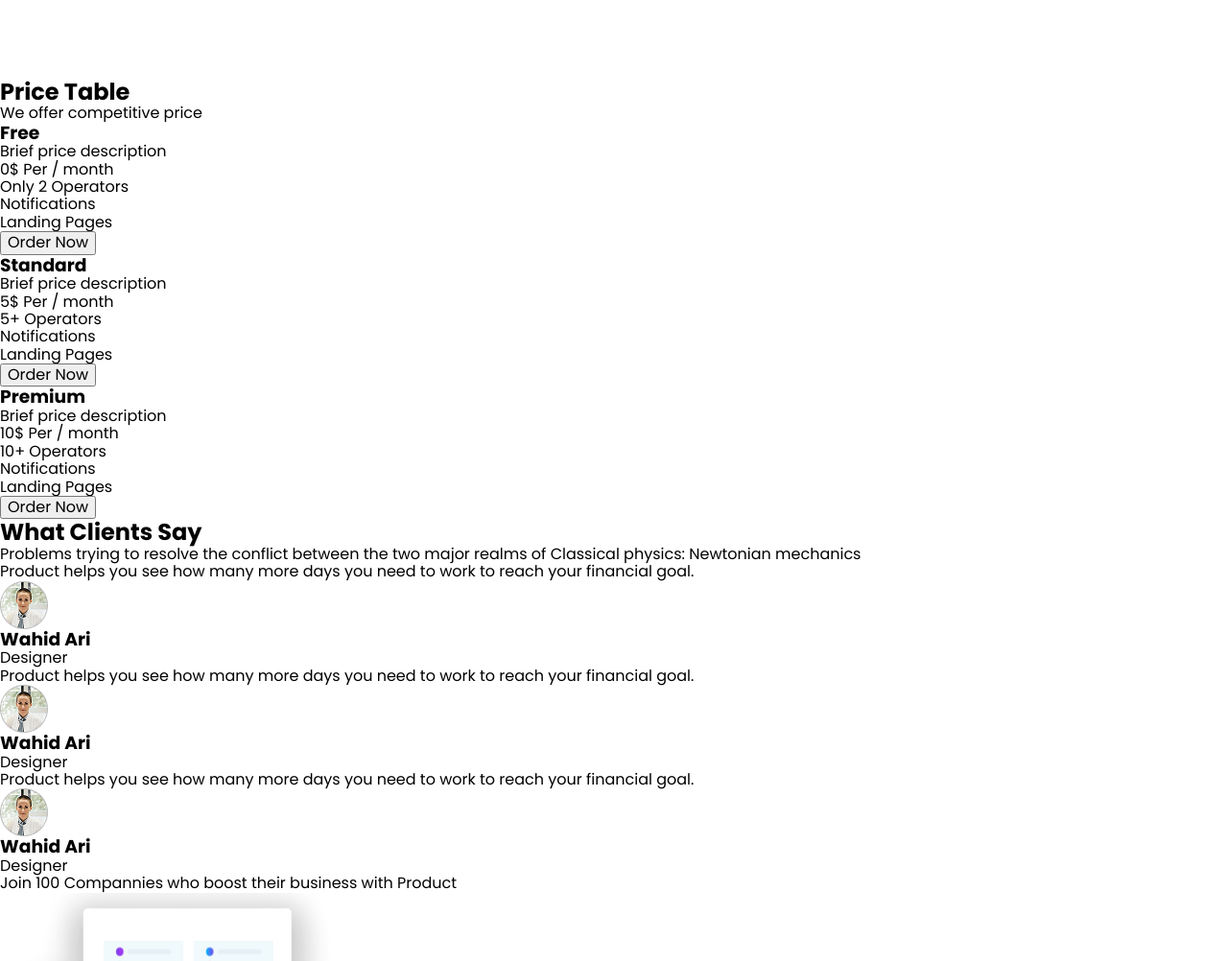
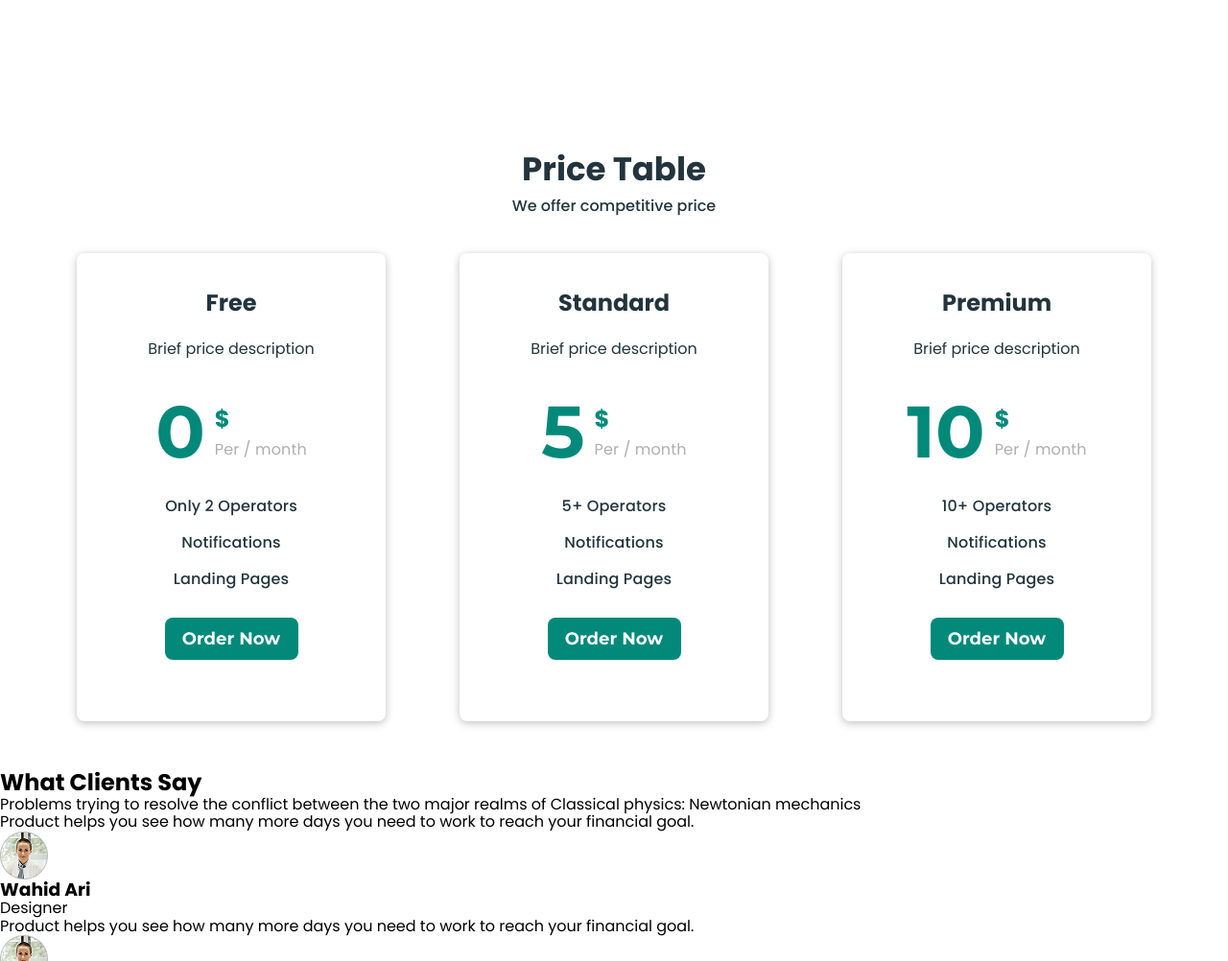
Before and after one commit to kwinto7/team-118-10, a plain HTML site: page index.html in a window 1280 px wide. Shown: the part 4000-5002 px from the top of the page at 96% size. Drawn offline with nearby package versions, Linux system fonts and the light colour scheme.

Commit message:
modify index and ctyles

```diff
--- a/css/styles.css
+++ b/css/styles.css
@@ -478,3 +478,164 @@ img {
     color: #02897a;
 }
 /* ---------------strategies----------- */
+/* ---------------price-table----------- */
+.price-table {
+    padding-top: 75px;
+    padding-bottom: 50px;
+    text-align: center;
+}
+
+.price-table-title {
+    font-weight: 700;
+    font-size: 34px;
+    color: #22343d;
+    margin-bottom: 10px;
+}
+
+.price-table-text {
+    font-weight: 500;
+    font-size: 16px;
+    color: #22343d;
+    margin-bottom: 40px;
+}
+
+.price-table-list {
+    display: flex;
+    justify-content: space-between;
+
+}
+
+.price-table-item {
+    border-radius: 8px;
+    width: 322px;
+    height: 456px;
+    box-shadow: 0 2px 8px 0 rgba(0, 0, 0, 0.25);
+    background: #fff;
+    padding-top: 32px;
+    /* padding-bottom: 32px; */
+}
+
+.item-subtitle {
+    font-weight: 700;
+    font-size: 24px;
+    line-height: 167%;
+    color: #22343d;
+    margin-bottom: 8px;
+}
+
+.item-description {
+    font-size: 16px;
+    line-height: 250%;
+    color: #22343d;
+    margin-bottom: 16px;
+}
+
+.item-price-container {
+    display: flex;
+    gap: 10px;
+    justify-content: center;
+    align-items: center;
+    margin-bottom: 16px;
+}
+.curency-period-container {
+    text-align-last: left;
+}
+
+.item-price {
+    font-family: "Montserrat", sans-serif;
+    font-weight: 700;
+    font-size: 76px;
+    line-height: 132%;
+    letter-spacing: 0em;
+    text-align: center;
+    color: #02897a;
+}
+
+.item-currency {
+    font-weight: 700;
+    font-size: 24px;
+    line-height: 125%;
+    letter-spacing: 0em;
+    color:#02897a;
+    margin-bottom: 7px;
+}
+
+.item-period {
+        font-size: 16px;
+        line-height: 119%;
+        letter-spacing: 0.01em;
+        color: #afafaf;
+}
+
+.item-text {
+    font-weight: 500;
+    font-size: 16px;
+    line-height: 137%;
+    letter-spacing: 0.01em;
+    color: #22343d;
+    margin-bottom: 16px;
+}
+
+
+.item-button {
+    display: block;
+    margin: 0 auto;
+    margin-top: 14px;
+    border-radius: 8px;
+    width: 139px;
+    height: 44px;
+    background-color: #02897a;
+    border: none
+}
+
+.last {
+    margin-bottom: 30px;
+}
+
+.item-button-text {
+    font-family: "Montserrat", sans-serif;
+    font-weight: 600;
+    font-size: 18px;
+    color: #fff;
+}
+
+.price-table-item:hover {
+    background-color: #02897a;
+}
+
+.price-table-item:hover .item-price {
+    color: #fff;
+}
+
+.price-table-item:hover .item-currency {
+    color: #fff;
+}
+
+.price-table-item:hover .item-subtitle {
+    color: #fff;
+}
+
+.price-table-item:hover .item-button {
+    background-color: #fff;
+}
+
+.price-table-item:hover .item-button-text {
+    color: #02897a;
+}
+
+.price-table-item:hover .item-text {
+    color: #fff;
+}
+
+.price-table-item:hover .item-description {
+    color: #fff;
+}
+
+.price-table-item:hover .item-period {
+    color: #e0e0e0;
+}
+
+/* ---------------price-table----------- */
+/* ---------------clients-say----------- */
+
+/* ---------------clients-say----------- */
--- a/index.html
+++ b/index.html
@@ -404,42 +404,68 @@
         </div>
       </section>
 
-      <section>
-        <h2>Price Table</h2>
-        <p>We offer competitive price</p>
-        <ul>
-          <li>
-            <h3>Free</h3>
-            <p>Brief price description</p>
-            <p>0$ Per / month</p>
-            <p>Only 2 Operators</p>
-            <p>Notifications</p>
-            <p>Landing Pages</p>
-            <button type="button">Order Now</button>
-          </li>
-          <li>
-            <h3>Standard</h3>
-            <p>Brief price description</p>
-            <p>5$ Per / month</p>
-            <p>5+ Operators</p>
-            <p>Notifications</p>
-            <p>Landing Pages</p>
-            <button type="button">Order Now</button>
-          </li>
-          <li>
-            <h3>Premium</h3>
-            <p>Brief price description</p>
-            <p>10$ Per / month</p>
-            <p>10+ Operators</p>
-            <p>Notifications</p>
-            <p>Landing Pages</p>
-            <button type="button">Order Now</button>
-          </li>
-        </ul>
+      <section class="price-table">
+        <div class="container">
+          <h2 class="price-table-title">Price Table</h2>
+          <p class="price-table-text">We offer competitive price</p>
+          <ul class="price-table-list">
+            <li class="price-table-item">
+              <h3 class="item-subtitle">Free</h3>
+              <p class="item-description">Brief price description</p>
+              <div class="item-price-container">
+                <p class="item-price">0</p>
+                <div class="curency-period-container">
+                  <p class="item-currency">$</p>
+                  <p class="item-period">Per / month</p>
+                </div>
+              </div>
+              <p class="item-text">Only 2 Operators</p>
+              <p class="item-text">Notifications</p>
+              <p class="item-text last">Landing Pages</p>
+              <button class="item-button" type="button">
+                <p class="item-button-text">Order Now</p>
+              </button>
+            </li>
+            <li class="price-table-item">
+              <h3 class="item-subtitle">Standard</h3>
+              <p class="item-description">Brief price description</p>
+              <div class="item-price-container">
+                <p class="item-price">5</p>
+                <div class="curency-period-container">
+                  <p class="item-currency">$</p>
+                  <p class="item-period">Per / month</p>
+                </div>
+              </div>
+              <p class="item-text">5+ Operators</p>
+              <p class="item-text">Notifications</p>
+              <p class="item-text last">Landing Pages</p>
+              <button class="item-button" type="button">
+                <p class="item-button-text">Order Now</p>
+              </button>
+            </li>
+            <li class="price-table-item">
+              <h3 class="item-subtitle">Premium</h3>
+              <p class="item-description">Brief price description</p>
+              <div class="item-price-container">
+                <p class="item-price">10</p>
+                <div class="curency-period-container">
+                  <p class="item-currency">$</p>
+                  <p class="item-period">Per / month</p>
+                </div>
+              </div>
+              <p class="item-text">10+ Operators</p>
+              <p class="item-text">Notifications</p>
+              <p class="item-text last">Landing Pages</p>
+              <button class="item-button" type="button">
+                <p class="item-button-text">Order Now</p>
+              </button>
+            </li>
+          </ul>
+        </div class="container">
       </section>
       <section class="сlients">
-        <h2>What Clients Say</h2>
-        <p>
+        <h2 class="clients-title">What Clients Say</h2>
+        <p class="clients-description">
           Problems trying to resolve the conflict between the two major realms
           of Classical physics: Newtonian mechanics
         </p>
```
